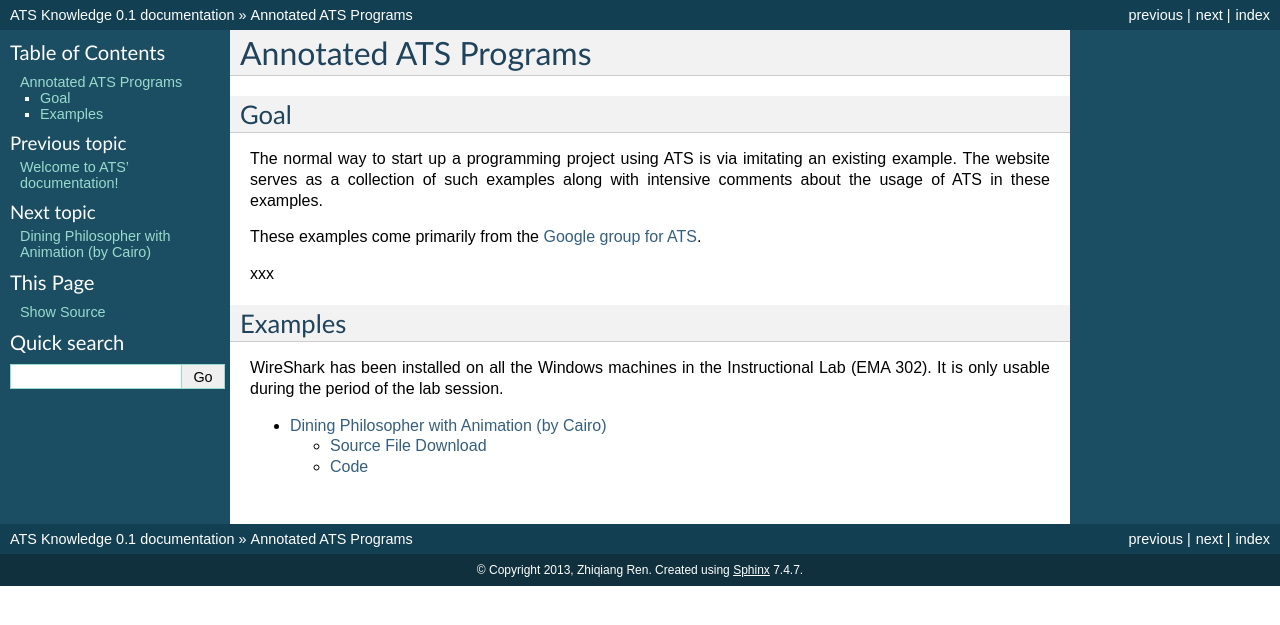
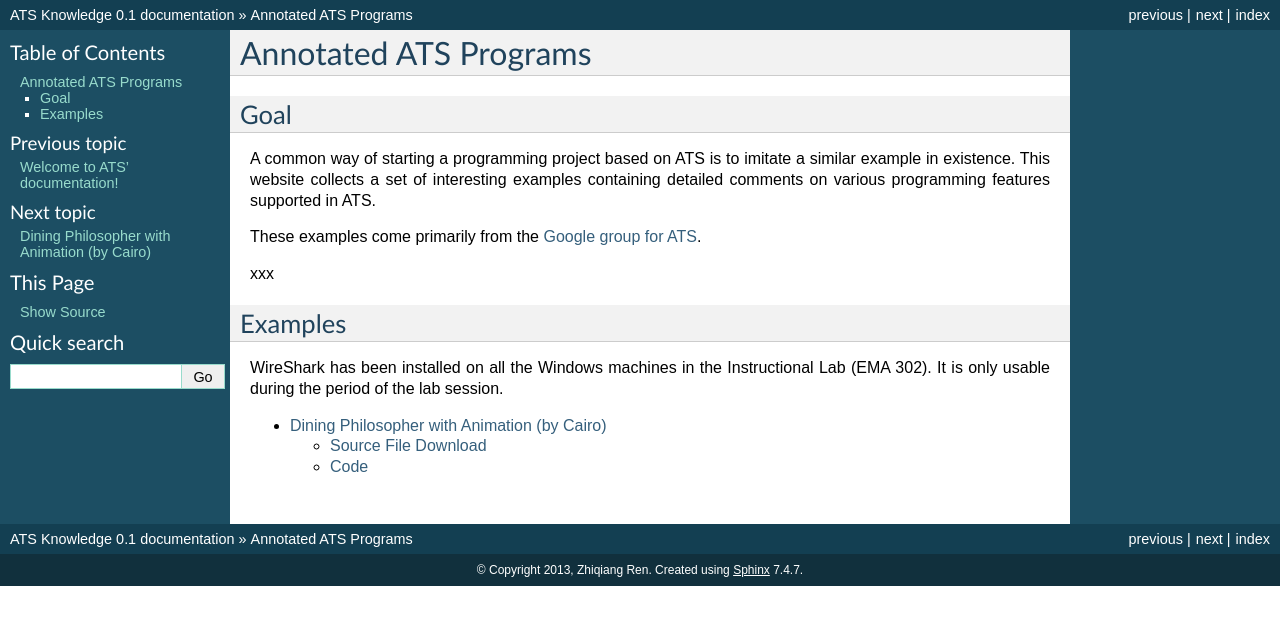
Before and after one commit to alex-ren/org.ats-lang.documentation, a Sphinx documentation site: the page built from source/ats_annotated/content.rst, in a window 1280 px wide. Shown: the top 625 px of the page. Built offline with Sphinx 7.4.7, drawn with Linux system fonts in a browser that asks for light colours; formulas are drawn with MathJax 3.

Commit message:
Update content.rst

```diff
--- a/source/ats_annotated/content.rst
+++ b/source/ats_annotated/content.rst
@@ -1,4 +1,3 @@
-
 .. Last Modified: 11/01/2013
 
 Annotated ATS Programs
@@ -7,9 +6,9 @@ Annotated ATS Programs
 Goal
 ----------------------------------------------
 
-The normal way to start up a programming project using ATS is via imitating an existing
-example. The website serves as a collection of such examples along with intensive
-comments about the usage of ATS in these examples.
+A common way of starting a programming project based on ATS is to imitate a
+similar example in existence. This website collects a set of interesting examples
+containing detailed comments on various programming features supported in ATS.
 
 These examples come primarily from the `Google group for ATS`_.
 
```
